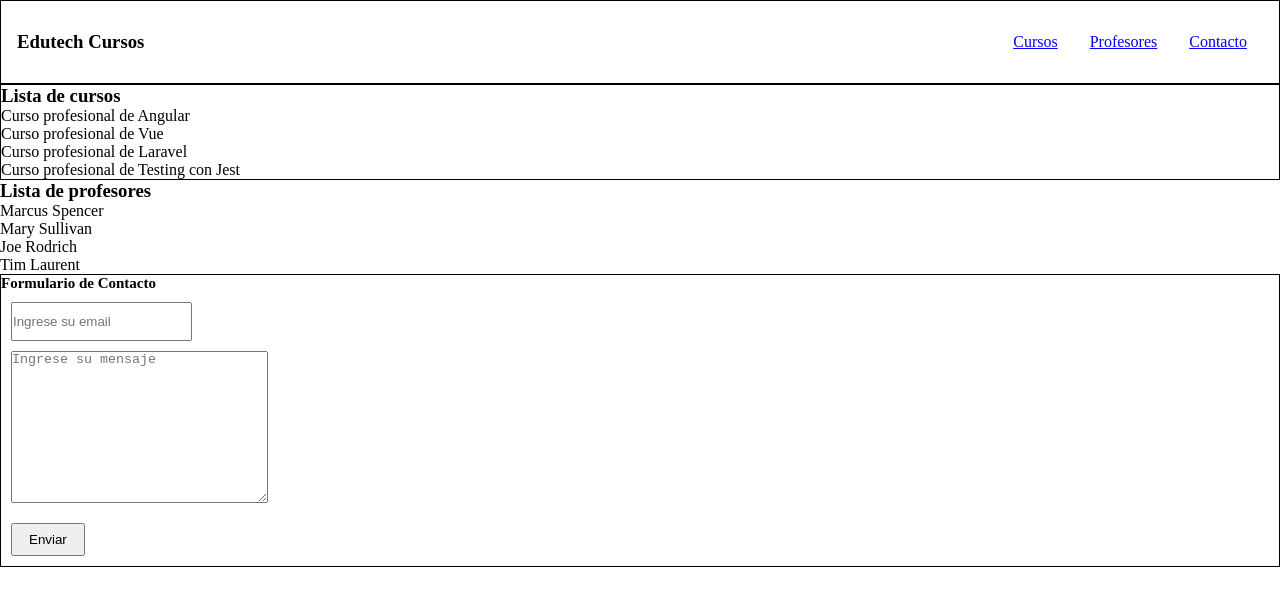
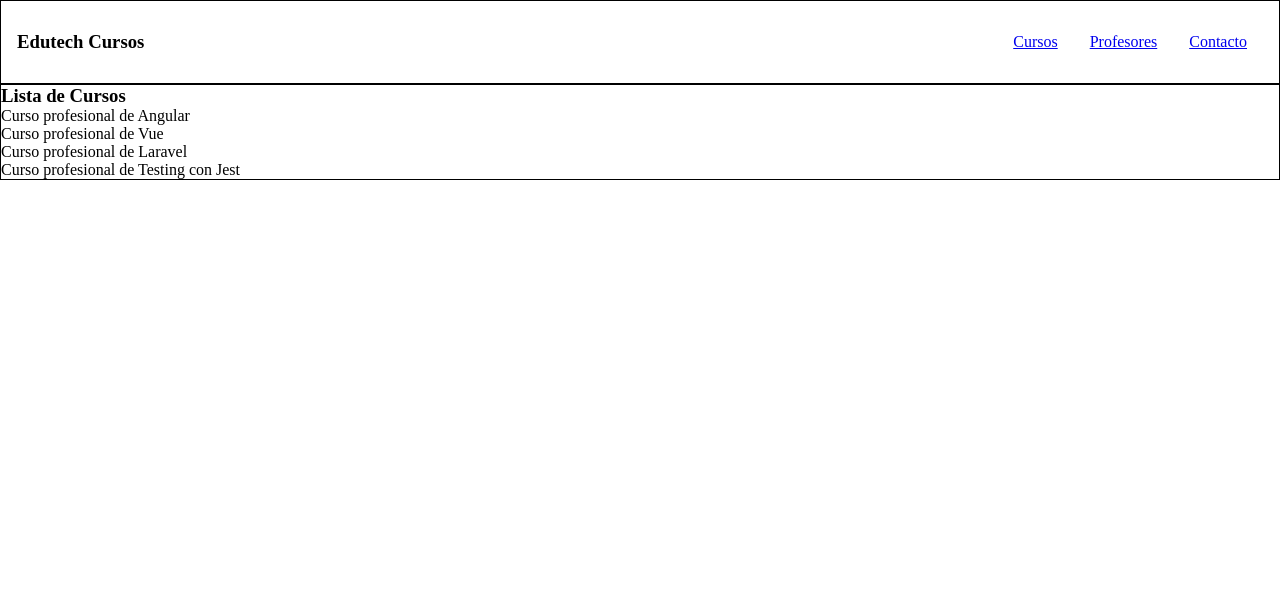
Before and after one commit to ronytacodev/website_VueRouter, a Vue app: page / in a window 1280 px wide. Both pictures are taken after a click on the link "Cursos". Shown: the top 606 px of the page. Built offline with nearby package versions, Linux system fonts and the light colour scheme.

Commit message:
use label COMPONENT and KEEP-ALiVE

```diff
--- a/src/App.vue
+++ b/src/App.vue
@@ -4,24 +4,24 @@
 
     <ul class="header__list">
       <li class="header__list__item">
-        <a class="header__list__link" href="#">Cursos</a>
+        <a @click="mostrarComponente('lista-cursos', 'Lista de Cursos')" class="header__list__link" href="#">Cursos</a>
       </li>
 
       <li class="header__list__item">
-        <a class="header__list__link" href="#">Profesores</a>
+        <a @click="mostrarComponente('lista-profesores', 'Lista de Profesores')" class="header__list__link"
+          href="#">Profesores</a>
       </li>
 
       <li class="header__list__item">
-        <a class="header__list__link" href="#">Contacto</a>
+        <a @click="mostrarComponente('contacto-cursos', 'Formulario de Contacto')" class="header__list__link"
+          href="#">Contacto</a>
       </li>
     </ul>
   </div>
 
-  <div>
-    <lista-cursos titulo="Lista de cursos" />
-    <lista-profesores titulo="Lista de profesores" />
-    <contacto-cursos titulo="Formulario de Contacto" />
-  </div>
+  <keep-alive>
+    <component :is="componentSelect" :titulo="propComponent"></component>
+  </keep-alive>
 </template>
 
 <script>
@@ -32,10 +32,22 @@ import ContactoCursos from './components/cursos/ContactoCursos.vue';
 
 export default {
   name: 'App',
+  data() {
+    return {
+      componentSelect: null,
+      propComponent: ''
+    }
+  },
   components: {
     ListaCursos,
     ListaProfesores,
     ContactoCursos
+  },
+  methods: {
+    mostrarComponente: function (componente, propiedad) {
+      this.componentSelect = componente,
+        this.propComponent = propiedad
+    }
   }
 }
 </script>
--- a/src/components/cursos/ContactoCursos.vue
+++ b/src/components/cursos/ContactoCursos.vue
@@ -4,7 +4,7 @@
         <h3 class="contacto__title">{{ titulo }}</h3>
 
         <input class="contacto__input" type="email" placeholder="Ingrese su email">
-        <textarea class="contacto__textarea" placeholder="Ingrese su mensaje" cols="30" rows="10"></textarea>
+        <textarea class="contacto__textarea" placeholder="Ingrese su mensaje" cols="60" rows="7"></textarea>
 
         <button class="contacto__btn">Enviar</button>
     </div>
```
